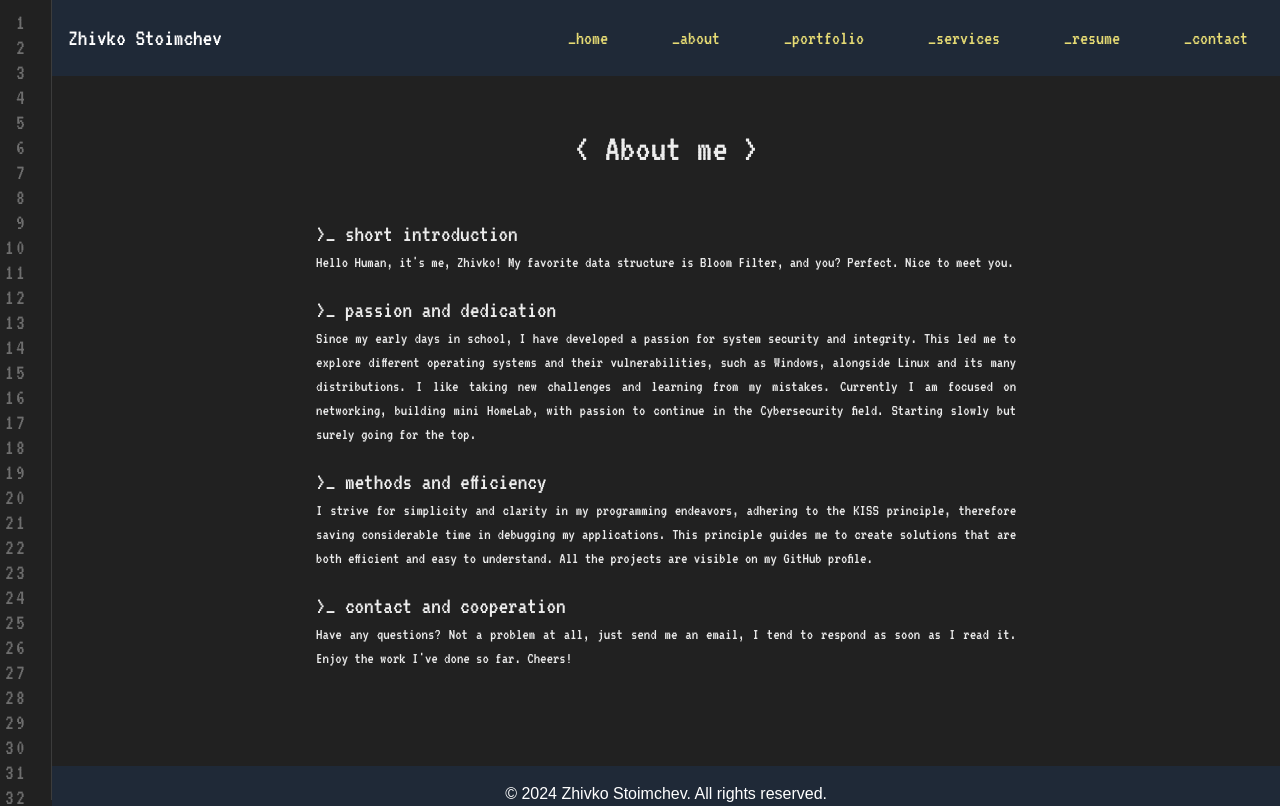
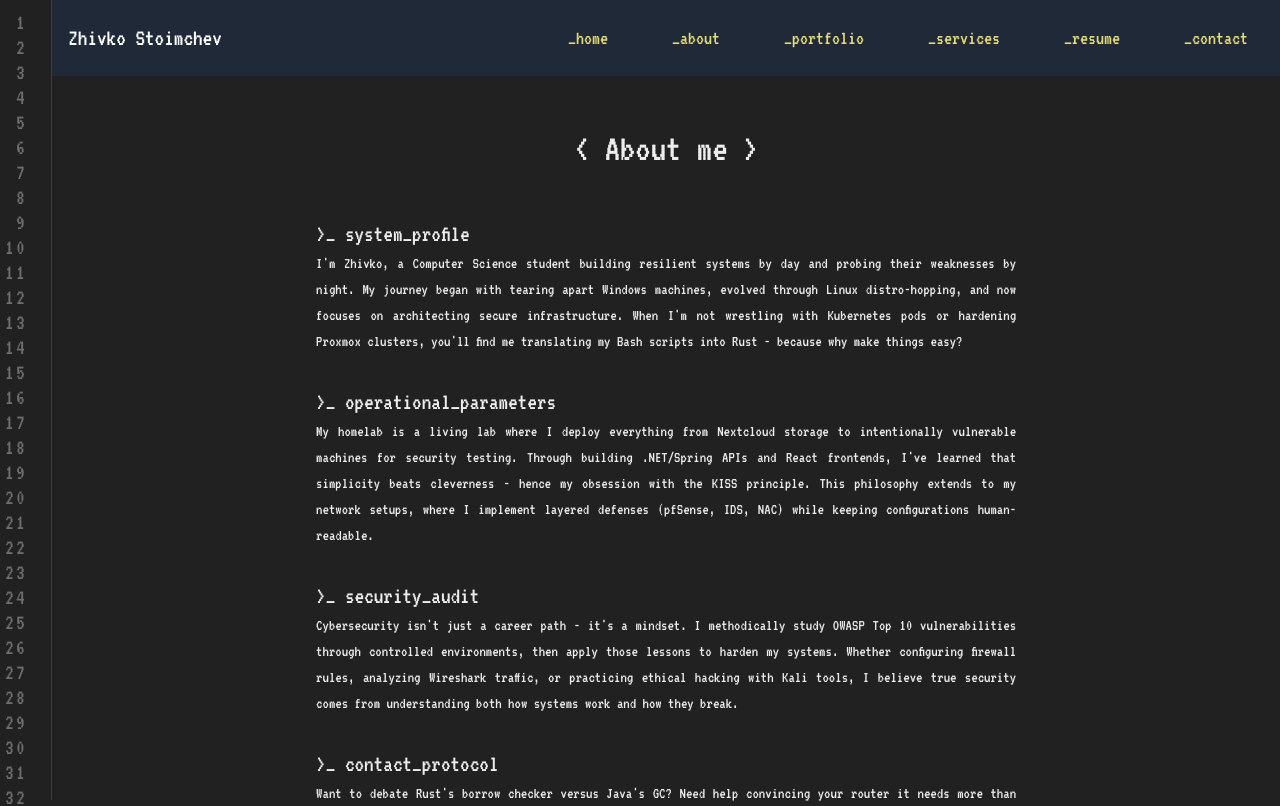
Before and after one commit to zstoimchev/portfolio, a Next.js app: page /about in a window 1280 px wide. Shown: the top 806 px of the page. Built offline with nearby package versions, Linux system fonts and the light colour scheme.

Commit message:
[UPDATE] updated about section

```diff
--- a/src/pages/about.tsx
+++ b/src/pages/about.tsx
@@ -1,54 +1,51 @@
 export default function About() {
     return (
-        <div
-            className="flex flex-col mt-10 gap-10 items-center sm:items-center p-8 pb-20 sm:p-20 font-[family-name:var(--font-vt323-regular)]">
+        <div className="flex flex-col mt-10 gap-10 items-center sm:items-center p-8 pb-20 sm:p-20 font-[family-name:var(--font-vt323-regular)]">
             <h1 className="custom-title-page">&lt; About me &gt;</h1>
 
-            <div className="widdd">
-                <div className="pb-5">
-                    <h1 className="text-2xl">&gt;_ short introduction</h1>
-                    <p className="text-justify">Hello Human, it&apos;s me, Zhivko! My favorite data structure is Bloom
-                        Filter, and you? Perfect. Nice
-                        to meet you.
-                    </p>
-                </div>
-
-                <div className="pb-5 ">
-                    <h1 className="text-2xl">&gt;_ passion and dedication</h1>
-                    <p className="text-justify">Since my early days in school, I have developed a passion for system
-                        security and integrity.
-                        This led me to explore different operating systems and their vulnerabilities, such as Windows,
-                        alongside Linux and its many distributions. I like taking new challenges and learning from my
-                        mistakes. Currently I am focused on networking, building mini HomeLab, with passion to continue
-                        in the Cybersecurity field. Starting slowly but surely going for the top.
-                    </p>
-                </div>
-
-                <div className="pb-5">
-                    <h1 className="text-2xl">&gt;_ methods and efficiency</h1>
-                    <p className="text-justify">I strive for simplicity and clarity in my programming endeavors,
-                        adhering to the KISS principle,
-                        therefore saving considerable time in debugging my applications. This principle guides me to
-                        create solutions that are both efficient and easy to understand. All the projects are visible on
-                        my GitHub profile.
+            <div className="widdd space-y-8">
+                <div>
+                    <h1 className="text-2xl">&gt;_ system_profile</h1>
+                    <p className="text-justify leading-relaxed">
+                        I'm Zhivko, a Computer Science student building resilient systems by day and probing their weaknesses by night.
+                        My journey began with tearing apart Windows machines, evolved through Linux distro-hopping, and now focuses on
+                        architecting secure infrastructure. When I'm not wrestling with Kubernetes pods or hardening Proxmox clusters,
+                        you'll find me translating my Bash scripts into Rust - because why make things easy?
                     </p>
                 </div>
 
                 <div>
-                    <h1 className="text-2xl">&gt;_ contact and cooperation</h1>
-                    <p className="text-justify">Have any questions? Not a problem at all, just send me an email, I tend
-                        to respond as soon as I
-                        read it. Enjoy the work I&apos;ve done so far. Cheers!
+                    <h1 className="text-2xl">&gt;_ operational_parameters</h1>
+                    <p className="text-justify leading-relaxed">
+                        My homelab is a living lab where I deploy everything from Nextcloud storage to intentionally vulnerable
+                        machines for security testing. Through building .NET/Spring APIs and React frontends, I've learned that
+                        simplicity beats cleverness - hence my obsession with the KISS principle. This philosophy extends to my
+                        network setups, where I implement layered defenses (pfSense, IDS, NAC) while keeping configurations
+                        human-readable.
+                    </p>
+                </div>
+
+                <div>
+                    <h1 className="text-2xl">&gt;_ security_audit</h1>
+                    <p className="text-justify leading-relaxed">
+                        Cybersecurity isn't just a career path - it's a mindset. I methodically study OWASP Top 10 vulnerabilities
+                        through controlled environments, then apply those lessons to harden my systems. Whether configuring firewall
+                        rules, analyzing Wireshark traffic, or practicing ethical hacking with Kali tools, I believe true security
+                        comes from understanding both how systems work and how they break.
+                    </p>
+                </div>
+
+                <div>
+                    <h1 className="text-2xl">&gt;_ contact_protocol</h1>
+                    <p className="text-justify leading-relaxed">
+                        Want to debate Rust's borrow checker versus Java's GC? Need help convincing your router it needs more than
+                        "admin/password" credentials? Just appreciate someone who understands why you name servers after Tolkien
+                        characters? I'm always open for tech discussions, collaboration, or just comparing homelab war stories.
+                        Reach me at <a href="mailto:zstoimchev@outlook.com" className="text-blue-400 hover:underline">zstoimchev@outlook.com</a> or
+                        connect on <a href="https://linkedin.com/in/zstoimchev" className="text-blue-400 hover:underline">LinkedIn</a>.
                     </p>
                 </div>
             </div>
-            {/*<div className="background">*/}
-            {/*    <div className="line"></div>*/}
-            {/*    <div className="line"></div>*/}
-            {/*    <div className="line"></div>*/}
-            {/*    <div className="line"></div>*/}
-            {/*    <div className="curve"></div>*/}
-            {/*    <div className="curve"></div>*/}
-            {/*</div>*/}
-        </div>)
+        </div>
+    )
 }
```
